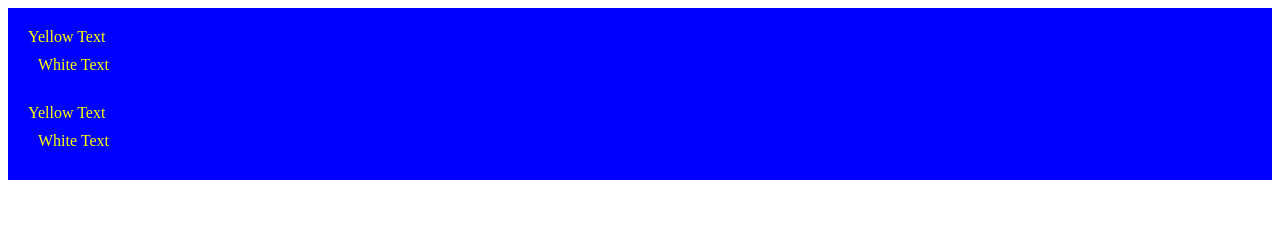
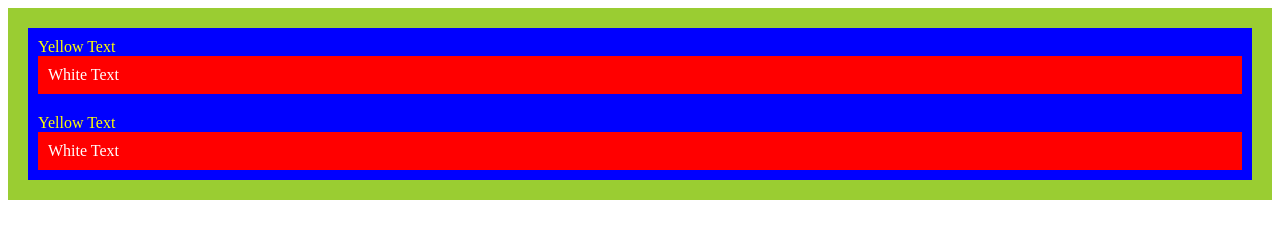
Before and after one commit to oliviaxu0528/web-dev-camp, a plain HTML site: page 7.0 CSS Cascade/index.html in a window 1280 px wide. Drawn offline with Linux system fonts and the light colour scheme.

Commit message:
7.0 done

```diff
--- a/7.0 CSS Cascade/style.css
+++ b/7.0 CSS Cascade/style.css
@@ -1,12 +1,30 @@
 /* Don't change the existing CSS. */
+
+
+
 
 .box {
   background-color: blue;
   padding: 10px;
 }
 
+.inner-box {
+  background-color: red;
+}
+
+
 p {
   color: yellow;
   margin: 0;
-  padding: 0;
+  padding: 100;
 }
+
+#outer-box {
+  background-color: yellowgreen;
+  padding: 20px;
+}
+
+.white-text {
+  color: white;
+  padding: brown;
+}
```
